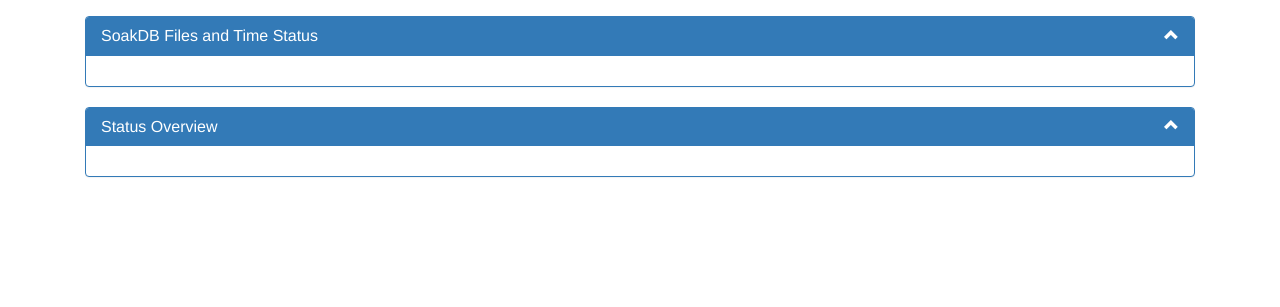
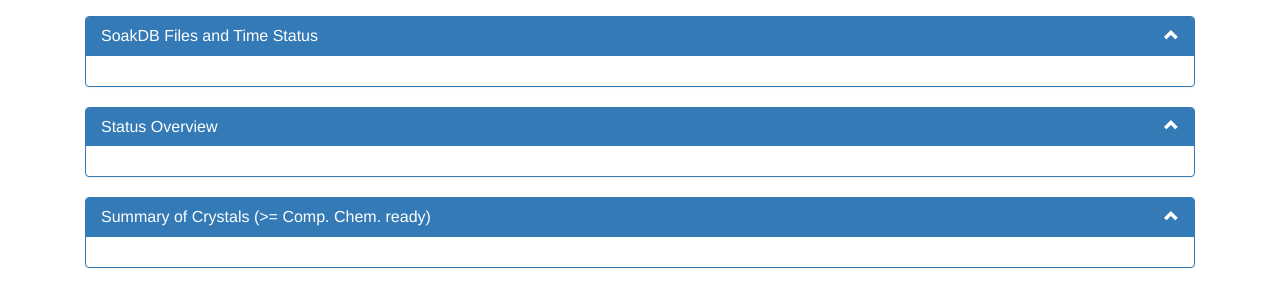
Before and after one commit to xchem/pipeline, a Python web app: template overview/templates/overview/index.html in a window 1280 px wide. Shown: the part 204-511 px from the top of the page. Run offline with Jinja, Linux system fonts and the light colour scheme; the template is opened without the code that fills it, so the values that code supplies are empty; some libraries are stand-ins or nearby versions.

Commit message:
crystal summary view

```diff
--- a/overview/templates/overview/index.html
+++ b/overview/templates/overview/index.html
@@ -114,6 +114,19 @@
                     </div>
                 </div>
             </div>
+            <div class="row">
+                <div class="col-md-12">
+                    <div class="panel panel-primary">
+                        <div class="panel-heading">
+                            <h3 class="panel-title">Summary of Crystals (>= Comp. Chem. ready)</h3>
+                            <span class="pull-right clickable"><i class="glyphicon glyphicon-chevron-up"></i></span>
+                        </div>
+                        <div class="panel-body">
+                            <table cellpadding="10" cellspacing="0" border="0" id="cryst"><tbody></tbody>
+                    </table></div>
+                    </div>
+                </div>
+            </div>
 
         {% endblock %}
 
@@ -184,6 +197,8 @@
                         console.log('update');
                         $('#example').empty();
 
+                    }});
+
                 $.ajax({
                     url: '/overview/targets/mod_date/',
                     data: {'target_name': req},
@@ -200,8 +215,25 @@
                         $('.difference:contains(0:00:00)').css("color", "green");
                     }});
 
+
+                $.ajax({
+                    url: '/overview/targets/crystal_summary/',
+                    data: {'target_name': req},
+                    type: 'GET',
+                    dataType: 'json',
+                    success: function (data2) {
+                        var trHTML = '<tr><th>Crystal</th><th>Outcome (4=CompChem, 5=Deposition Ready, 6=Deposited)</th><th>Pandda Model Found</th><th>Uploaded to proasis</th><th>Proasis strucids</th><th>Files pulled back</th><th>Out Directory</th><th>Uploaded to verne</th></tr>';
+                        $.each(data2, function (i, item) {
+                            trHTML += '<tr><td>' + item.crys + '</td><td>' + item.refinement_status + '</td><td class="boolean_img">' + item.pandda_model + '</td><td class="boolean_img">' + item.in_proasis + '</td><td>' + item.proasis_strucids + '</td><td class="boolean_img">' + item.files_out + '</td><td>' + item.out_directory + '</td><td class="boolean_img">' + item.uploaded_to_verne +
+                                '</td></tr>';
+                        });
+                        $('#example').append(trHTML);
+                        $('.boolean_img:contains(0)').css("color", "red");
+                        $('.boolean_img:contains(1)').css("color", "green");
                     }});
-                });
+
+            });
+
 
 
 
```
